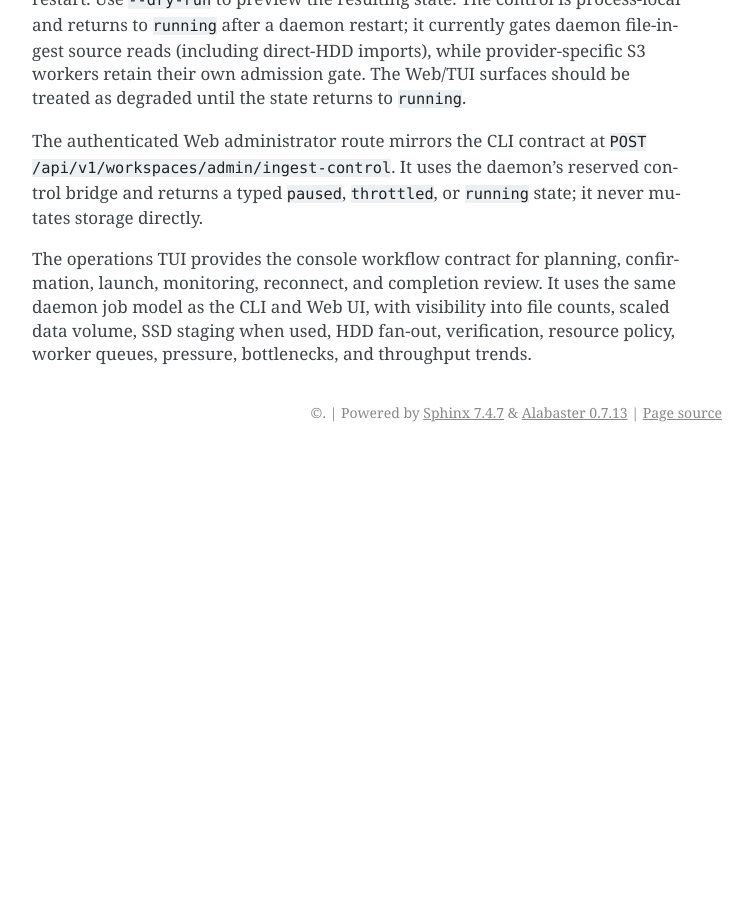
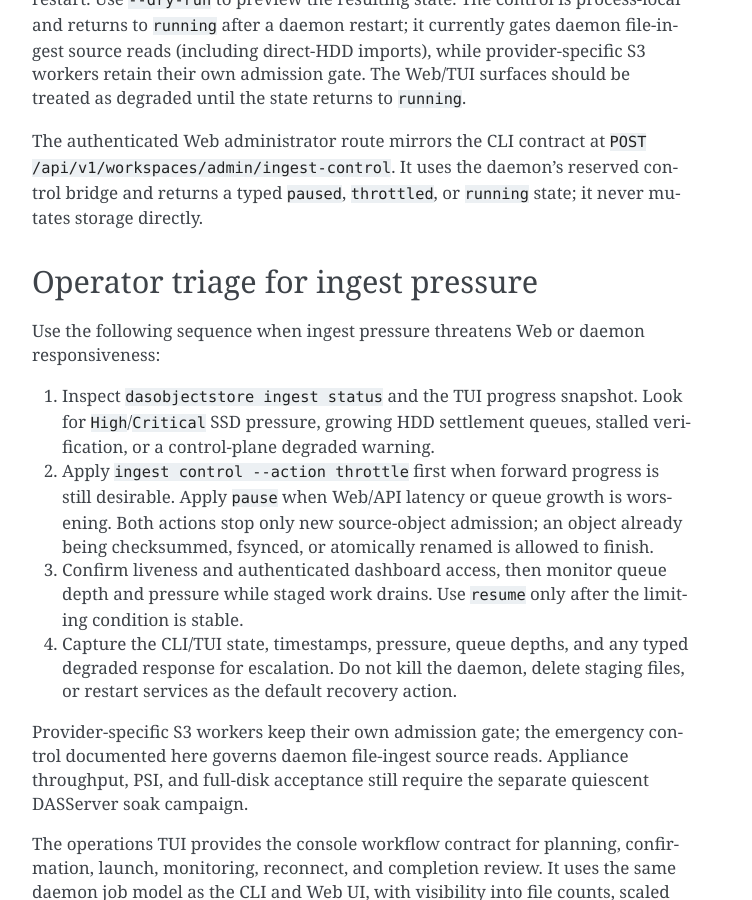
Before and after one commit to sagrudd/DASObjectStore, a Sphinx documentation site: the page built from docs/user/ingesting-files.rst, in a window 1280 px wide and 900 px high, scrolled down 10030 px. Shown: the whole window, without its empty margins (388-1140 px from the left). Built offline with Sphinx 7.4.7, drawn with Linux system fonts in a browser that asks for light colours; before the commit the page ends 10482 px from its top, so only the background shows below that; some of the changed text lies outside the part shown.

Commit message:
docs: add ingest pressure triage runbook

```diff
--- a/Cargo.toml
+++ b/Cargo.toml
@@ -15,7 +15,7 @@ members = [
 resolver = "2"
 
 [workspace.package]
-version = "0.72.85"
+version = "0.72.86"
 edition = "2021"
 license = "MPL-2.0"
 repository = "https://github.com/sagrudd/DASObjectStore"
--- a/docs/user/ingesting-files.rst
+++ b/docs/user/ingesting-files.rst
@@ -508,6 +508,32 @@ The authenticated Web administrator route mirrors the CLI contract at
 control bridge and returns a typed ``paused``, ``throttled``, or ``running``
 state; it never mutates storage directly.
 
+Operator triage for ingest pressure
+-----------------------------------
+
+Use the following sequence when ingest pressure threatens Web or daemon
+responsiveness:
+
+1. Inspect ``dasobjectstore ingest status`` and the TUI progress snapshot. Look
+   for ``High``/``Critical`` SSD pressure, growing HDD settlement queues,
+   stalled verification, or a control-plane degraded warning.
+2. Apply ``ingest control --action throttle`` first when forward progress is
+   still desirable. Apply ``pause`` when Web/API latency or queue growth is
+   worsening. Both actions stop only new source-object admission; an object
+   already being checksummed, fsynced, or atomically renamed is allowed to
+   finish.
+3. Confirm liveness and authenticated dashboard access, then monitor queue
+   depth and pressure while staged work drains. Use ``resume`` only after the
+   limiting condition is stable.
+4. Capture the CLI/TUI state, timestamps, pressure, queue depths, and any typed
+   degraded response for escalation. Do not kill the daemon, delete staging
+   files, or restart services as the default recovery action.
+
+Provider-specific S3 workers keep their own admission gate; the emergency
+control documented here governs daemon file-ingest source reads. Appliance
+throughput, PSI, and full-disk acceptance still require the separate quiescent
+DASServer soak campaign.
+
 The operations TUI provides the console workflow contract for planning,
 confirmation, launch, monitoring, reconnect, and completion review. It uses the
 same daemon job model as the CLI and Web UI, with visibility into file counts,
--- a/product-manifest.json
+++ b/product-manifest.json
@@ -3,7 +3,7 @@
   "product": {
     "id": "dasobjectstore",
     "name": "DASObjectStore",
-    "version": "0.72.83"
+    "version": "0.72.86"
   },
   "compatibility": {
     "min_synoptikon_version": "0.2.0",
```
Also changed, not shown: CHANGELOG.md (+5 -0 lines), TODO.md (+6 -1 lines), 1 other file.
